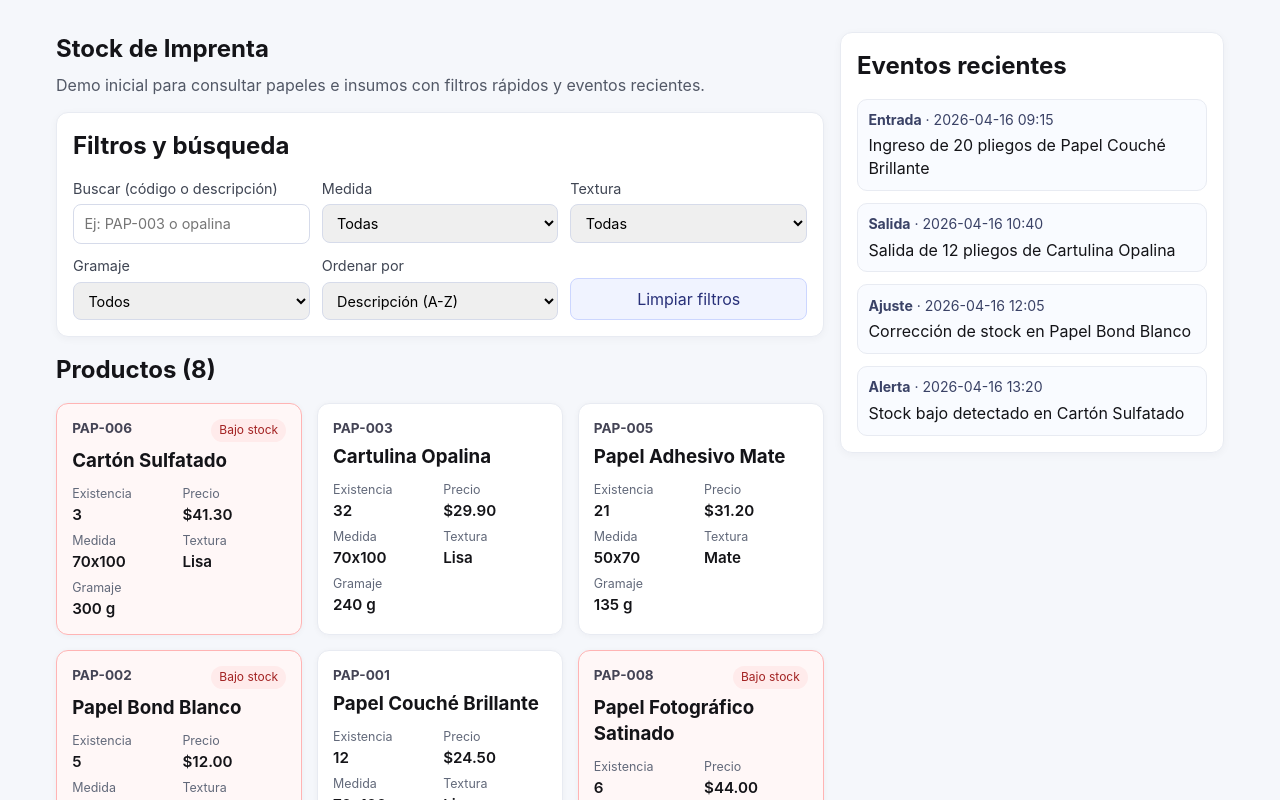
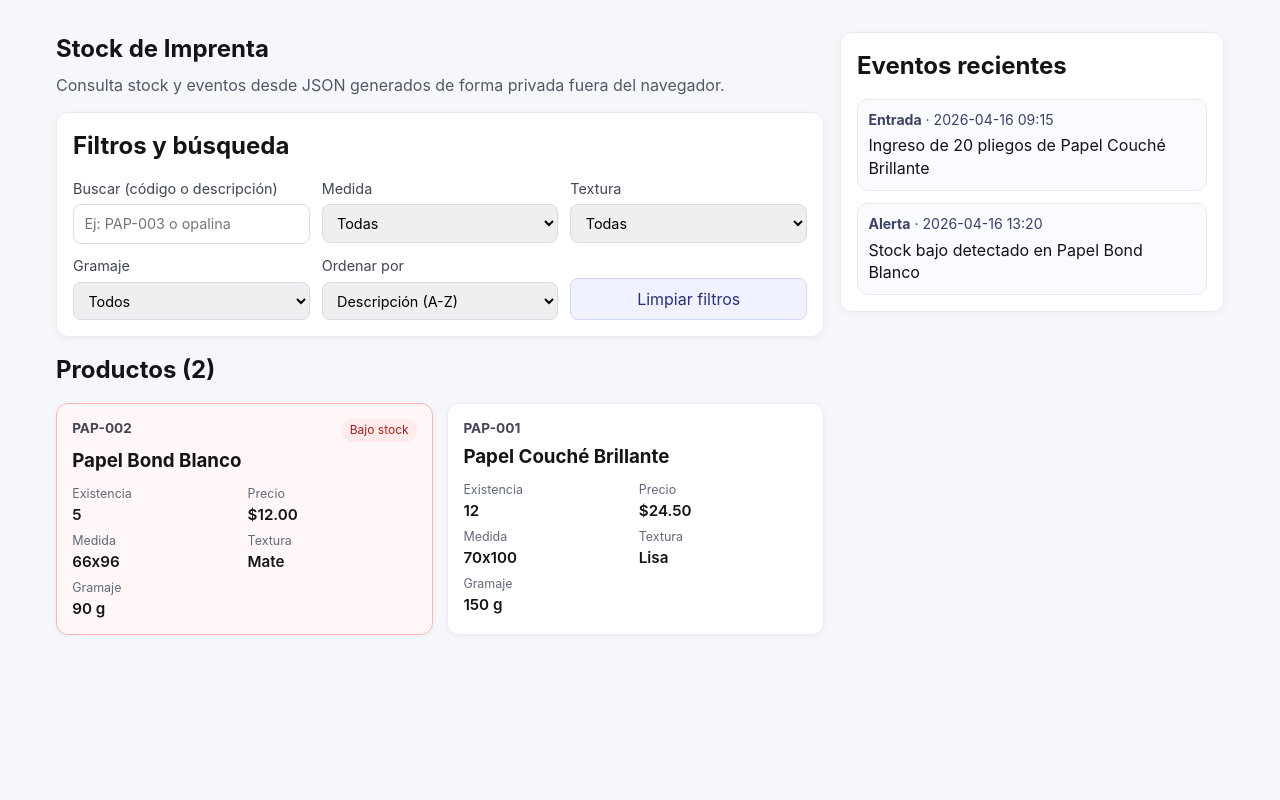
Before and after one commit to robertodi90-dot/imprenta-stock-web, a React (Vite) app: page / in a window 1280 px wide. Shown: the top 800 px of the page. Built offline with nearby package versions, Linux system fonts and the light colour scheme.

Commit message:
Implement private Excel-to-JSON data flow

```diff
--- a/package.json
+++ b/package.json
@@ -6,11 +6,13 @@
   "scripts": {
     "dev": "vite",
     "build": "vite build",
-    "preview": "vite preview"
+    "preview": "vite preview",
+    "generate:data": "node scripts/generate-data.js"
   },
   "dependencies": {
     "react": "^18.3.1",
-    "react-dom": "^18.3.1"
+    "react-dom": "^18.3.1",
+    "xlsx": "^0.18.5"
   },
   "devDependencies": {
     "@vitejs/plugin-react": "^4.4.1",
--- /dev/null
+++ b/public/events.json
@@ -0,0 +1,14 @@
+[
+  {
+    "id": 1,
+    "tipo": "Entrada",
+    "fecha": "2026-04-16 09:15",
+    "texto": "Ingreso de 20 pliegos de Papel Couché Brillante"
+  },
+  {
+    "id": 2,
+    "tipo": "Alerta",
+    "fecha": "2026-04-16 13:20",
+    "texto": "Stock bajo detectado en Papel Bond Blanco"
+  }
+]
--- /dev/null
+++ b/public/stock.json
@@ -0,0 +1,22 @@
+[
+  {
+    "id": 1,
+    "codigo": "PAP-001",
+    "descripcion": "Papel Couché Brillante",
+    "existencia": 12,
+    "precio": 24.5,
+    "medida": "70x100",
+    "textura": "Lisa",
+    "gramaje": 150
+  },
+  {
+    "id": 2,
+    "codigo": "PAP-002",
+    "descripcion": "Papel Bond Blanco",
+    "existencia": 5,
+    "precio": 12,
+    "medida": "66x96",
+    "textura": "Mate",
+    "gramaje": 90
+  }
+]
--- a/src/App.jsx
+++ b/src/App.jsx
@@ -1,9 +1,9 @@
-import { useMemo, useState } from 'react';
+import { useEffect, useMemo, useState } from 'react';
 import FiltersBar from './components/FiltersBar';
 import ProductCard from './components/ProductCard';
 import EventsPanel from './components/EventsPanel';
-import { products } from './data/products';
-import { recentEvents } from './data/events';
+import { fallbackProducts } from './data/products';
+import { fallbackEvents } from './data/events';
 
 const initialFilters = {
   search: '',
@@ -15,18 +15,64 @@ const initialFilters = {
 
 function App() {
   const [filters, setFilters] = useState(initialFilters);
+  const [products, setProducts] = useState(fallbackProducts);
+  const [events, setEvents] = useState(fallbackEvents);
+  const [isLoading, setIsLoading] = useState(true);
+  const [dataMessage, setDataMessage] = useState('');
+
+  useEffect(() => {
+    const loadData = async () => {
+      setIsLoading(true);
+
+      const [stockResult, eventsResult] = await Promise.allSettled([
+        fetch('/stock.json').then((response) => {
+          if (!response.ok) throw new Error('stock.json no encontrado');
+          return response.json();
+        }),
+        fetch('/events.json').then((response) => {
+          if (!response.ok) throw new Error('events.json no encontrado');
+          return response.json();
+        }),
+      ]);
+
+      let usedFallback = false;
+
+      if (stockResult.status === 'fulfilled' && Array.isArray(stockResult.value)) {
+        setProducts(stockResult.value);
+      } else {
+        usedFallback = true;
+        console.warn('No se pudo cargar /stock.json, se usa fallback local.');
+      }
+
+      if (eventsResult.status === 'fulfilled' && Array.isArray(eventsResult.value)) {
+        setEvents(eventsResult.value);
+      } else {
+        usedFallback = true;
+        console.warn('No se pudo cargar /events.json, se usa fallback local.');
+      }
+
+      setDataMessage(
+        usedFallback
+          ? 'Mostrando datos de respaldo. Ejecuta el script de generación para publicar stock y eventos actualizados.'
+          : '',
+      );
+      setIsLoading(false);
+    };
+
+    loadData();
+  }, []);
 
   const measures = useMemo(
-    () => [...new Set(products.map((product) => product.medida))].sort(),
-    [],
+    () => [...new Set(products.map((product) => product.medida).filter(Boolean))].sort(),
+    [products],
   );
   const textures = useMemo(
-    () => [...new Set(products.map((product) => product.textura))].sort(),
-    [],
+    () => [...new Set(products.map((product) => product.textura).filter(Boolean))].sort(),
+    [products],
   );
   const weights = useMemo(
-    () => [...new Set(products.map((product) => product.gramaje))].sort((a, b) => a - b),
-    [],
+    () => [...new Set(products.map((product) => product.gramaje).filter(Boolean))].sort((a, b) => a - b),
+    [products],
   );
 
   const filteredProducts = useMemo(() => {
@@ -35,8 +81,8 @@ function App() {
     const list = products.filter((product) => {
       const matchesSearch =
         !normalizedSearch ||
-        product.codigo.toLowerCase().includes(normalizedSearch) ||
-        product.descripcion.toLowerCase().includes(normalizedSearch);
+        String(product.codigo).toLowerCase().includes(normalizedSearch) ||
+        String(product.descripcion).toLowerCase().includes(normalizedSearch);
       const matchesMeasure = !filters.medida || product.medida === filters.medida;
       const matchesTexture = !filters.textura || product.textura === filters.textura;
       const matchesWeight = !filters.gramaje || String(product.gramaje) === filters.gramaje;
@@ -47,15 +93,15 @@ function App() {
     return list.sort((a, b) => {
       switch (filters.sortBy) {
         case 'existencia_desc':
-          return b.existencia - a.existencia;
+          return Number(b.existencia) - Number(a.existencia);
         case 'precio_asc':
-          return a.precio - b.precio;
+          return Number(a.precio) - Number(b.precio);
         case 'descripcion':
         default:
-          return a.descripcion.localeCompare(b.descripcion);
+          return String(a.descripcion).localeCompare(String(b.descripcion));
       }
     });
-  }, [filters]);
+  }, [filters, products]);
 
   const updateFilter = (field, value) => {
     setFilters((current) => ({
@@ -71,8 +117,9 @@ function App() {
       <section>
         <h1>Stock de Imprenta</h1>
         <p className="subtitle">
-          Demo inicial para consultar papeles e insumos con filtros rápidos y eventos recientes.
+          Consulta stock y eventos desde JSON generados de forma privada fuera del navegador.
         </p>
+        {dataMessage && <p className="empty-state">{dataMessage}</p>}
 
         <FiltersBar
           search={filters.search}
@@ -96,16 +143,16 @@ function App() {
         </section>
 
         <section className="products-grid">
-          {filteredProducts.map((product) => (
-            <ProductCard key={product.id} product={product} />
+          {filteredProducts.map((product, index) => (
+            <ProductCard key={product.id ?? `${product.codigo}-${index}`} product={product} />
           ))}
-          {filteredProducts.length === 0 && (
+          {!isLoading && filteredProducts.length === 0 && (
             <p className="empty-state">No hay productos para los filtros seleccionados.</p>
           )}
         </section>
       </section>
 
-      <EventsPanel events={recentEvents} />
+      <EventsPanel events={events} />
     </main>
   );
 }
--- a/src/components/EventsPanel.jsx
+++ b/src/components/EventsPanel.jsx
@@ -2,12 +2,12 @@ const EventsPanel = ({ events }) => (
   <aside className="panel events-panel">
     <h2>Eventos recientes</h2>
     <ul>
-      {events.map((event) => (
-        <li key={event.id}>
+      {events.map((event, index) => (
+        <li key={event.id ?? `${event.tipo}-${event.fecha}-${index}`}>
           <p className="event-meta">
             <strong>{event.tipo}</strong> · {event.fecha}
           </p>
-          <p>{event.detalle}</p>
+          <p>{event.texto}</p>
         </li>
       ))}
     </ul>
--- a/src/data/events.js
+++ b/src/data/events.js
@@ -1,26 +1,26 @@
-export const recentEvents = [
+export const fallbackEvents = [
   {
     id: 1,
     fecha: '2026-04-16 09:15',
     tipo: 'Entrada',
-    detalle: 'Ingreso de 20 pliegos de Papel Couché Brillante',
+    texto: 'Ingreso de 20 pliegos de Papel Couché Brillante',
   },
   {
     id: 2,
     fecha: '2026-04-16 10:40',
     tipo: 'Salida',
-    detalle: 'Salida de 12 pliegos de Cartulina Opalina',
+    texto: 'Salida de 12 pliegos de Cartulina Opalina',
   },
   {
     id: 3,
     fecha: '2026-04-16 12:05',
     tipo: 'Ajuste',
-    detalle: 'Corrección de stock en Papel Bond Blanco',
+    texto: 'Corrección de stock en Papel Bond Blanco',
   },
   {
     id: 4,
     fecha: '2026-04-16 13:20',
     tipo: 'Alerta',
-    detalle: 'Stock bajo detectado en Cartón Sulfatado',
+    texto: 'Stock bajo detectado en Cartón Sulfatado',
   },
 ];
--- a/src/data/products.js
+++ b/src/data/products.js
@@ -1,4 +1,4 @@
-export const products = [
+export const fallbackProducts = [
   {
     id: 1,
     codigo: 'PAP-001',
```
Also changed, not shown: scripts/generate-data.js (added, +165 -0 lines), 1 other file (tests, documents, lock files or other folders).
